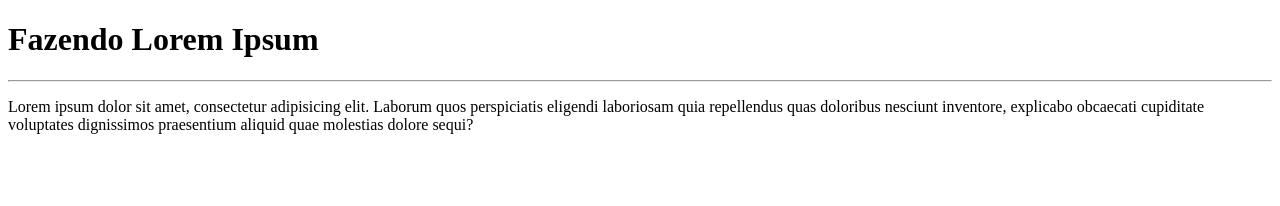
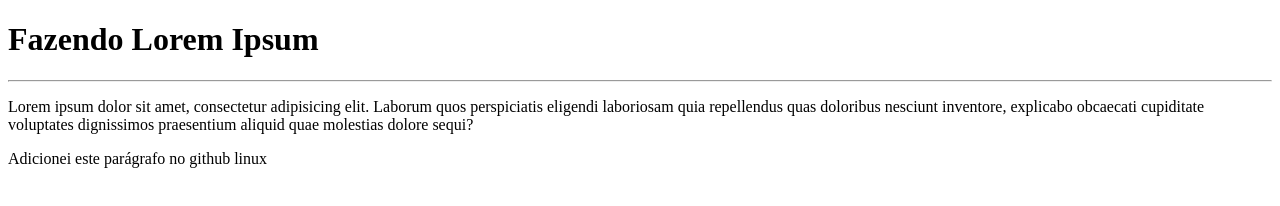
Before and after one commit to leandrosantosrb/Testando, a plain HTML site: page site-exemplo/index.html in a window 1280 px wide. Drawn offline with Linux system fonts and the light colour scheme.

Commit message:
parágrafo com github desktop para linux

```diff
--- a/site-exemplo/index.html
+++ b/site-exemplo/index.html
@@ -10,5 +10,6 @@
     <h1>Fazendo Lorem Ipsum</h1>
     <hr>
     <p>Lorem ipsum dolor sit amet, consectetur adipisicing elit. Laborum quos perspiciatis eligendi laboriosam quia repellendus quas doloribus nesciunt inventore, explicabo obcaecati cupiditate voluptates dignissimos praesentium aliquid quae molestias dolore sequi?</p>
+    <p>Adicionei este parágrafo no github linux</p>
 </body>
 </html>
```
